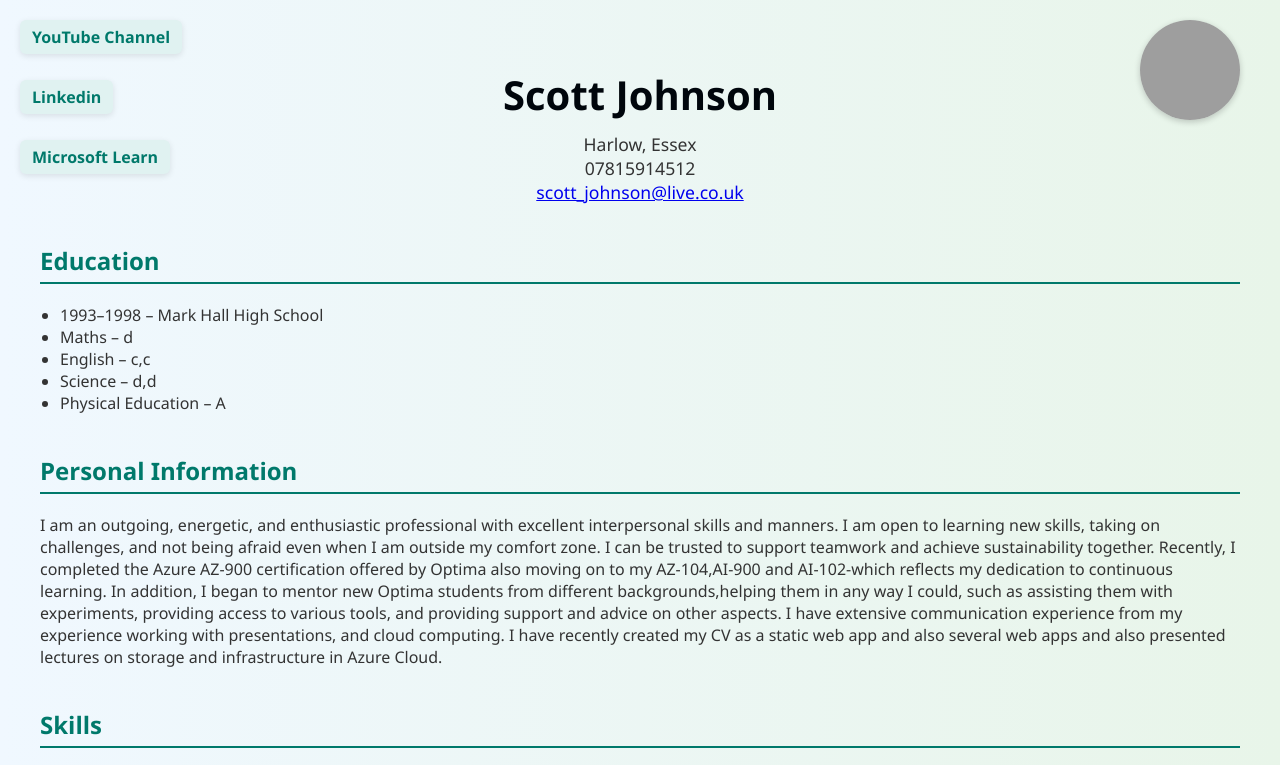
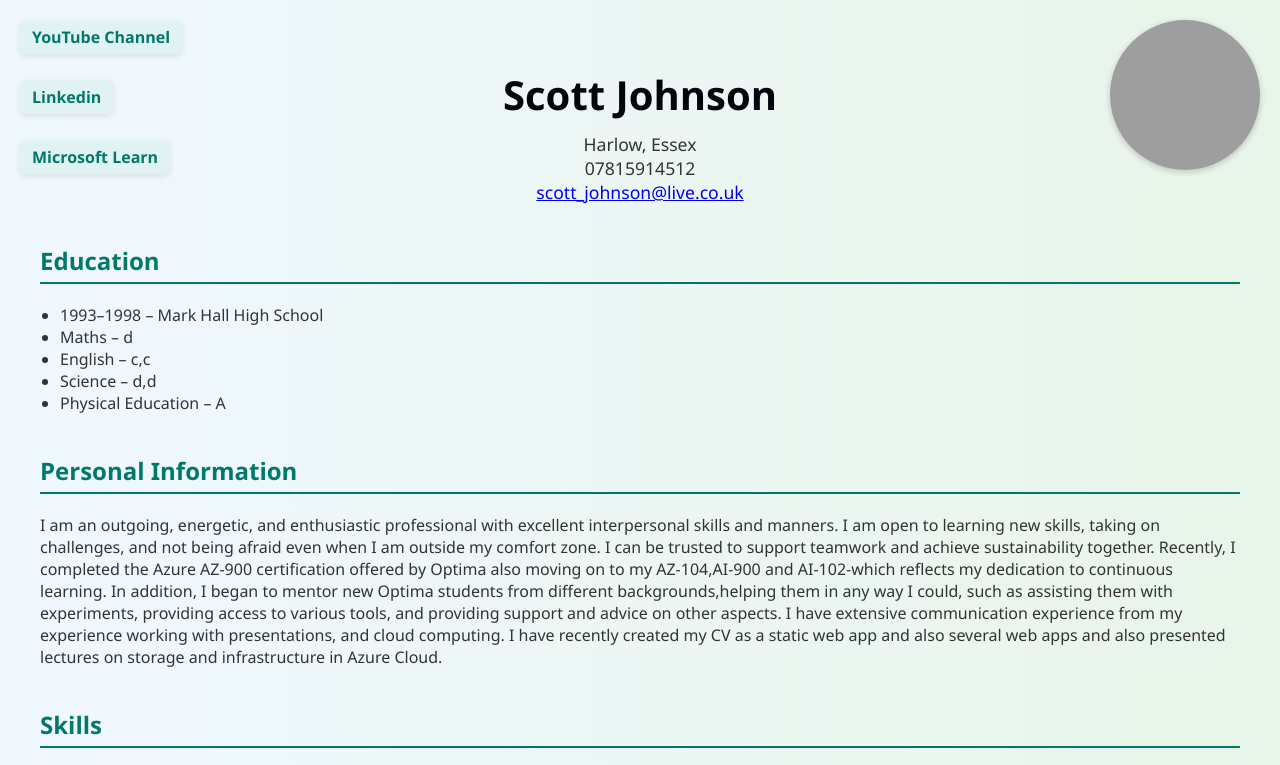
Before and after one commit to scottsta25/scott-test, a plain HTML site: page index.html in a window 1280 px wide. Shown: the top 765 px of the page. Drawn offline with Linux system fonts and the light colour scheme; grey boxes are pictures that could not be loaded.

Commit message:
Add files via upload

```diff
--- a/index.html
+++ b/index.html
@@ -128,7 +128,7 @@
   <a href="https://www.youtube.com/@SCOTTSTA" class="youtube-link" target="_blank"> YouTube Channel</a>
    <a href="https://www.linkedin.com/in/scott-johnson-3a869a147/" class="Linkedin-link" target="_blank"> Linkedin</a>
     <a href="https://learn.microsoft.com/en-us/users/scottjohnson-8162/" class="Microsoft-Learn" target="_blank"> Microsoft Learn</a>
-      <img src="https://scontent-lhr6-1.xx.fbcdn.net/v/t39.30808-6/468284169_10234071369822444_2645650668517064333_n.jpg?_nc_cat=109&ccb=1-7&_nc_sid=86c6b0&_nc_ohc=1axCl8bUPcIQ7kNvwEE5N1b&_nc_oc=AdkHZlJNFlByGGGJpYOi1-cX7Xama9WP4wXt2HNqN7EXT75EmYIpQrzoy6wbCLXsHog&_nc_zt=23&_nc_ht=scontent-lhr6-1.xx&_nc_gid=h311z3cBuM6ZHJ6WvrGrSg&oh=00_AfkTCw7uwqPoMnYaI-r5I3t6dPrvO9R1VyetWfh-EY1djw&oe=69393DE6" alt="SCOTTSTA" style="position: absolute; top: 20px; right: 40px; width: 100px; height: 100px; border-radius: 50%; box-shadow: 0 2px 6px rgba(0,0,0,0.2);">
+      <img src="https://scontent-lhr6-1.xx.fbcdn.net/v/t39.30808-6/468284169_10234071369822444_2645650668517064333_n.jpg?_nc_cat=109&ccb=1-7&_nc_sid=86c6b0&_nc_ohc=1axCl8bUPcIQ7kNvwEE5N1b&_nc_oc=AdkHZlJNFlByGGGJpYOi1-cX7Xama9WP4wXt2HNqN7EXT75EmYIpQrzoy6wbCLXsHog&_nc_zt=23&_nc_ht=scontent-lhr6-1.xx&_nc_gid=h311z3cBuM6ZHJ6WvrGrSg&oh=00_AfkTCw7uwqPoMnYaI-r5I3t6dPrvO9R1VyetWfh-EY1djw&oe=69393DE6" alt="SCOTTSTA" style="position: absolute; top: 20px; right: 20px; width: 150px; height: 150px; border-radius: 50%; box-shadow: 0 2px 6px rgba(0,0,0,0.2);">
 
 
 <h1>Scott Johnson</h1>
```
